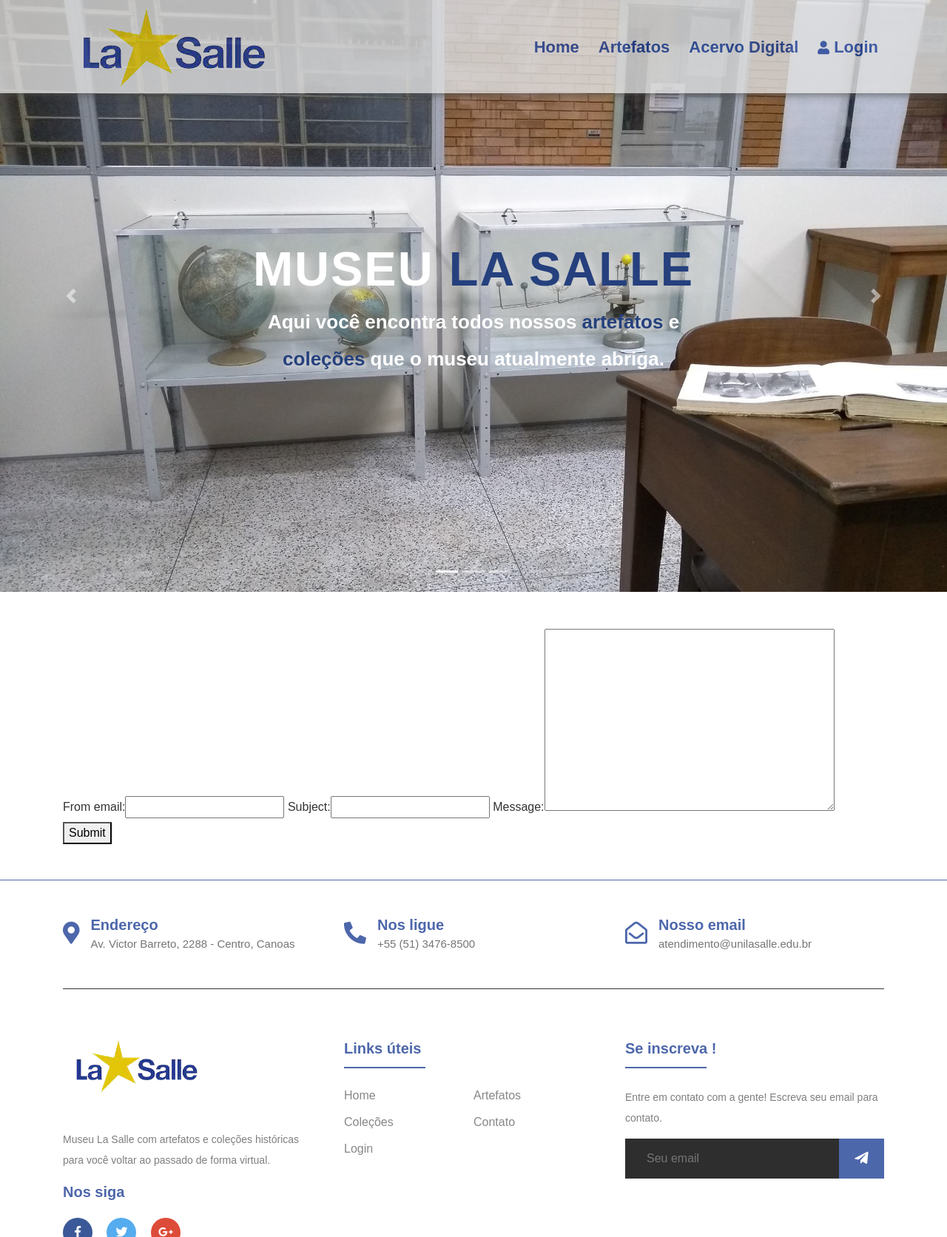
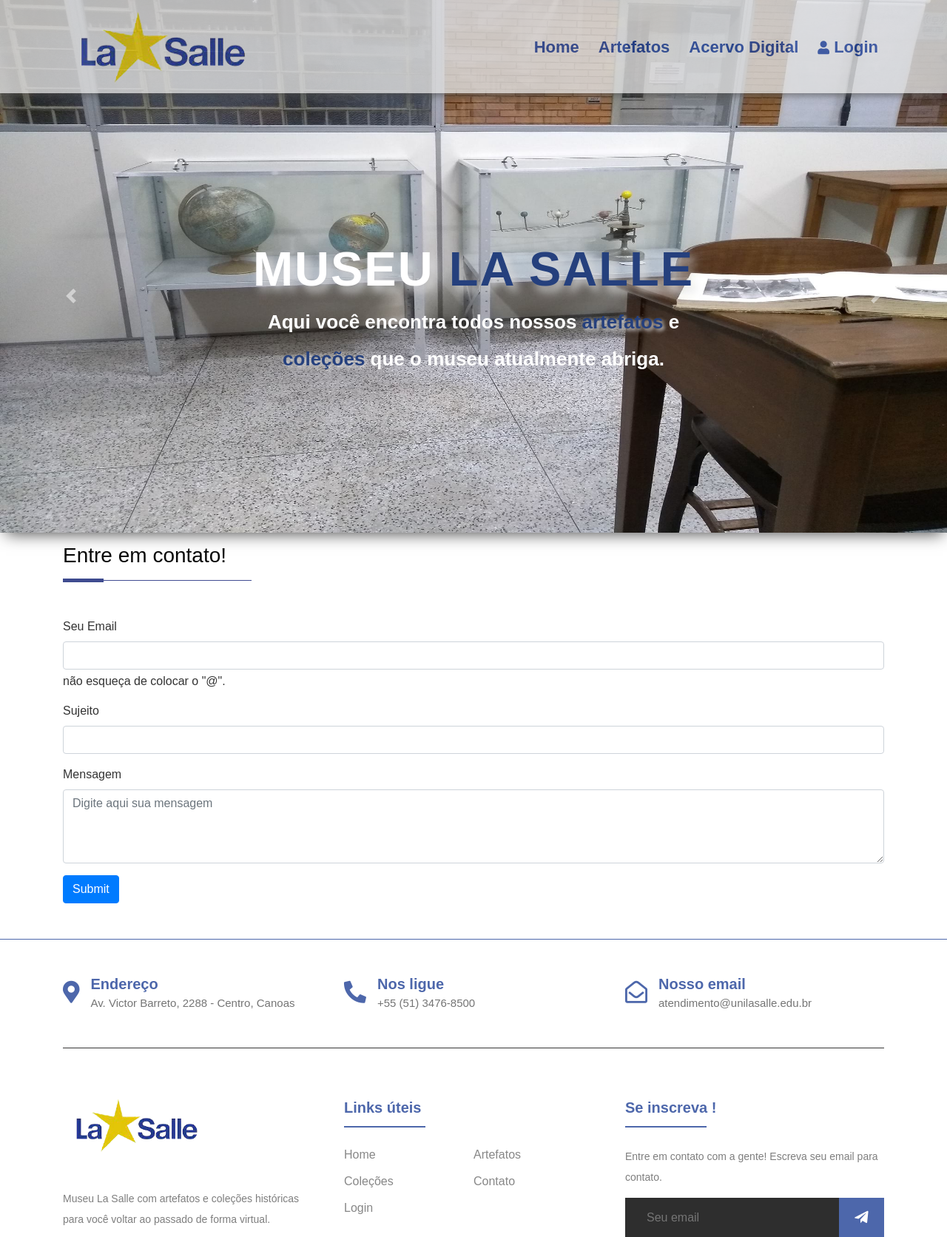
Before and after one commit to viniciuscavalheiro0721/loja-projeto-integrador, a Django app: page /contact/ in a window 1280 px wide. Shown: the top 1672 px of the page at 74% size. Run offline with Django 3.2, Linux system fonts and the light colour scheme; some libraries are stand-ins or nearby versions.

Commit message:
novos ajustes em contatos e coleções

```diff
--- a/artifacts/static/css/estilos.css
+++ b/artifacts/static/css/estilos.css
@@ -757,3 +757,7 @@
    margin-right: 560px;
    font-weight: 600;
 }
+
+/* btn colecao */
+
+.btn-colecao:hover { background-color: #214196 !important; color: white !important;}
--- a/artifacts/templates/artifacts/artifacts_list.html
+++ b/artifacts/templates/artifacts/artifacts_list.html
@@ -61,8 +61,7 @@
               </div>
               <h2>Descrição</h2>
               <p class="summary"> {{ artifacts.description|slice:"0:110" }}  </p>
-
-              {% if user.is_authenticated %}
+                {% if user.is_authenticated %}
               <a  href="{{artifacts.get_main_edit}}"><button type="button" class="btn float-left botao-cadastrar" data-bs-toggle="modal" data-bs-target="#exampleModal" style="margin-top: -50px;"><i class="fas fa-plus"></i> Editar Artefato</button></a>
           {% endif %}
               <a href="{{artifacts.get_absolute_url}}">Detalhes</a>
--- a/artifacts/templates/artifacts/base.html
+++ b/artifacts/templates/artifacts/base.html
@@ -25,7 +25,7 @@
   <nav class="navbar navbar-expand-lg navbar-light fixed-top" style=" height: 126px !important; background-color: #dfdfdf; opacity: 0.8; -webkit-box-shadow: 0px 3px 4px -1px #F2F0F0;
   box-shadow: 0px 3px 4px -1px #F2F0F0; -webkit-box-shadow: -1px 2px 11px 0px #4F4F4F; box-shadow: -1px 2px 11px 0px #4F4F4F;">
     <div class="container">
-      <a class="navbar-brand" href="#"><img id="imagemMuseu"  src="{% static 'imagens/logo2.png' %}" alt="logo museu" style="opacity: none !important;"></a>
+      <a class="navbar-brand" href="#"><img id="imagemMuseu"  src="{% static 'imagens/logo2.png' %}" alt="logo museu" style="opacity: none !important;" width="90%"></a>
       <button class="navbar-toggler" type="button" data-toggle="collapse" data-target="#navbarSupportedContent" aria-controls="navbarSupportedContent" aria-expanded="false" aria-label="Toggle navigation">
         <span class="navbar-toggler-icon"></span>
       </button>
--- a/contact/templates/contact/base.html
+++ b/contact/templates/contact/base.html
@@ -22,7 +22,7 @@
   <nav class="navbar navbar-expand-lg navbar-light fixed-top" style=" height: 126px !important; background-color: #dfdfdf; opacity: 0.8; -webkit-box-shadow: 0px 3px 4px -1px #F2F0F0;
   box-shadow: 0px 3px 4px -1px #F2F0F0; -webkit-box-shadow: -1px 2px 11px 0px #4F4F4F; box-shadow: -1px 2px 11px 0px #4F4F4F;">
     <div class="container">
-      <a class="navbar-brand" href="#"><img id="imagemMuseu"  src="{% static 'imagens/logo2.png' %}" alt="logo museu" style="opacity: none !important;"></a>
+      <a class="navbar-brand" href="#"><img id="imagemMuseu"  src="{% static 'imagens/logo2.png' %}" alt="logo museu" style="opacity: none !important;" width="90%"></a>
       <button class="navbar-toggler" type="button" data-toggle="collapse" data-target="#navbarSupportedContent" aria-controls="navbarSupportedContent" aria-expanded="false" aria-label="Toggle navigation">
         <span class="navbar-toggler-icon"></span>
       </button>
@@ -50,7 +50,6 @@
       </div>
     </div>
   </nav>
-
   <div id="carouselExampleIndicators" class="carousel slide" data-ride="carousel">
     <ol class="carousel-indicators">
       <li data-target="#carouselExampleIndicators" data-slide-to="0" class="active"></li>
@@ -59,24 +58,27 @@
     </ol>
     <div class="carousel-inner">
       <div class="carousel-item active">
-        <img class="d-block w-100" src="{% static 'imagens/carrossel2.jpg' %}" alt="First slide">
+        <img class="d-block w-100" src="{% static 'imagens/carrossel2.jpg' %}" alt="Primeiro slide" style="height: 90%; -webkit-box-shadow: 1px 8px 21px -7px rgba(0,0,0,0.74);
+        box-shadow: 1px 8px 21px -7px rgba(0,0,0,0.74); ">
         <div class="carousel-caption d-none d-md-block">
           <h5 style="font-size: 65px;"><strong style="text-shadow: 0.1em 0.1em 0.2em gainsboro">Museu <span style="color: #25407d;">La Salle</span></strong></h5>
           <p><strong style="font-size: 26px">Aqui você encontra todos nossos <span style="color: #25407d; text-shadow: 0.1em 0.1em 0.2em gainsboro">artefatos</span> e <span style="color: #25407d; text-shadow: 0.1em 0.1em 0.2em gainsboro">coleções</span> que o museu atualmente abriga.</strong></p>
         </div>
       </div>
       <div class="carousel-item">
-        <img class="d-block w-100" src="{% static 'imagens/carrossel2.jpg' %}" alt="Second slide">
+        <img class="d-block w-100" src="{% static 'imagens/carrossel1.jpg' %}" alt="Segundo slide" style="height: 90%; -webkit-box-shadow: 1px 8px 21px -7px rgba(0,0,0,0.74);
+        box-shadow: 1px 8px 21px -7px rgba(0,0,0,0.74);">
         <div class="carousel-caption d-none d-md-block">
-          <h5>Slider One Item</h5>
-          <p>Lorem ipsum dolor sit amet, consectetur adipisicing elit. Maxime, nulla, tempore. Deserunt excepturi quas vero.</p>
+          <h5 style="font-size: 65px;"><strong style="text-shadow: 0.1em 0.1em 0.2em gainsboro">Museu <span style="color: #25407d;">La Salle</span></strong></h5>
+          <p><strong style="font-size: 30px;">Aqui você encontra todos nossos <span style="color: #25407d;text-shadow: 0.1em 0.1em 0.2em gainsboro">artefatos</span> e <span style="color: #25407d; text-shadow: 0.1em 0.1em 0.2em gainsboro">coleções</span> que o museu atualmente abriga.</strong></p>
         </div>
       </div>
       <div class="carousel-item">
-        <img class="d-block w-100" src="{% static 'imagens/carrossel3.jpg' %}" alt="Third slide">
+        <img class="d-block w-100" src="{% static 'imagens/carrossel3.jpg' %}" alt="Terceiro slide" style="height: 90%; -webkit-box-shadow: 1px 8px 21px -7px rgba(0,0,0,0.74);
+        box-shadow: 1px 8px 21px -7px rgba(0,0,0,0.74);">
         <div class="carousel-caption d-none d-md-block">
-          <h5>Slider One Item</h5>
-          <p>Lorem ipsum dolor sit amet, consectetur adipisicing elit. Maxime, nulla, tempore. Deserunt excepturi quas vero.</p>
+          <h5 style="font-size: 65px;"><strong style="text-shadow: 0.1em 0.1em 0.2em gainsboro">Museu <span style="color: #25407d;">La Salle</span></strong></h5>
+          <p><strong style="font-size: 30px;">Aqui você encontra todos nossos <span style="color: #25407d;text-shadow: 0.1em 0.1em 0.2em gainsboro">artefatos</span> e <span style="color: #25407d; text-shadow: 0.1em 0.1em 0.2em gainsboro">coleções</span> que o museu atualmente abriga.</strong></p>
         </div>
       </div>
     </div>
@@ -89,7 +91,6 @@
       <span class="sr-only">Next</span>
     </a>
   </div>
-
 
 
 
@@ -280,10 +281,10 @@
                                 <h3 style="color: #4d67ab">Links úteis</h3>
                             </div>
                             <ul>
-                              <li><a href="/">Home</a></li>
+                              <li><a href="/index">Home</a></li>
                               <li><a href="/artifacts">Artefatos</a></li>
                               <li><a href="/collection">Coleções</a></li>
-                              <li><a href="#">Contato</a></li>
+                              <li><a href="/contact">Contato</a></li>
                               <li><a href="/admin">Login</a></li>
                             </ul>
                         </div>
@@ -318,10 +319,10 @@
                     <div class="col-xl-6 col-lg-6 d-none d-lg-block text-right">
                         <div class="footer-menu">
                             <ul>
-                                <li><a href="/">Home</a></li>
+                                <li><a href="/index">Home</a></li>
                                 <li><a href="/artifacts">Artefatos</a></li>
                                 <li><a href="/collection">Coleções</a></li>
-                                <li><a href="#">Contato</a></li>
+                                <li><a href="/contact">Contato</a></li>
                                 <li><a href="/admin">Login</a></li>
                             </ul>
                         </div>
--- a/contact/templates/contact/contact.html
+++ b/contact/templates/contact/contact.html
@@ -3,9 +3,26 @@
 {% block title %} Contato {% endblock %}
 
 {% block content %}
+<div class="three">
+  <h1 class="mb-5" style="margin-top: -120px;">Entre em contato!</h1>
+</div>
+
   <form method="post" novalidate>
     {% csrf_token %}
-    {{ form }}
-    <button type="submit">Submit</button>
+    <!-- COMENTEI POR ENQUANTO, PARA SOMENTE RENDERIZAR O HTML -->
+    <!-- {{ form }} -->
+      <div class="mb-3">
+        <label for="exampleInputEmail1" class="form-label">Seu Email</label>
+        <input type="email" class="form-control" id="exampleInputEmail1" aria-describedby="emailHelp">
+        <div id="emailHelp" class="form-text">não esqueça de colocar o "@".</div>
+      </div>
+      <div class="mb-3">
+        <label for="exampleInputPassword1" class="form-label">Sujeito</label>
+        <input type="text" class="form-control" id="exampleInputPassword1">
+      </div>
+        <label  class="form-label">Mensagem</label>
+        <textarea class="form-control" placeholder="Digite aqui sua mensagem" id="floatingTextarea2" style="height: 100px"></textarea>
+
+      <button type="submit" class="btn btn-primary mt-3">Submit</button>
   </form>
 {% endblock %}
```
Also changed, not shown: collection/templates/collection/base.html (+8 -5 lines), collection/templates/collection/collection_list.html (+26 -4 lines), index/templates/index/base.html (+5 -5 lines).
